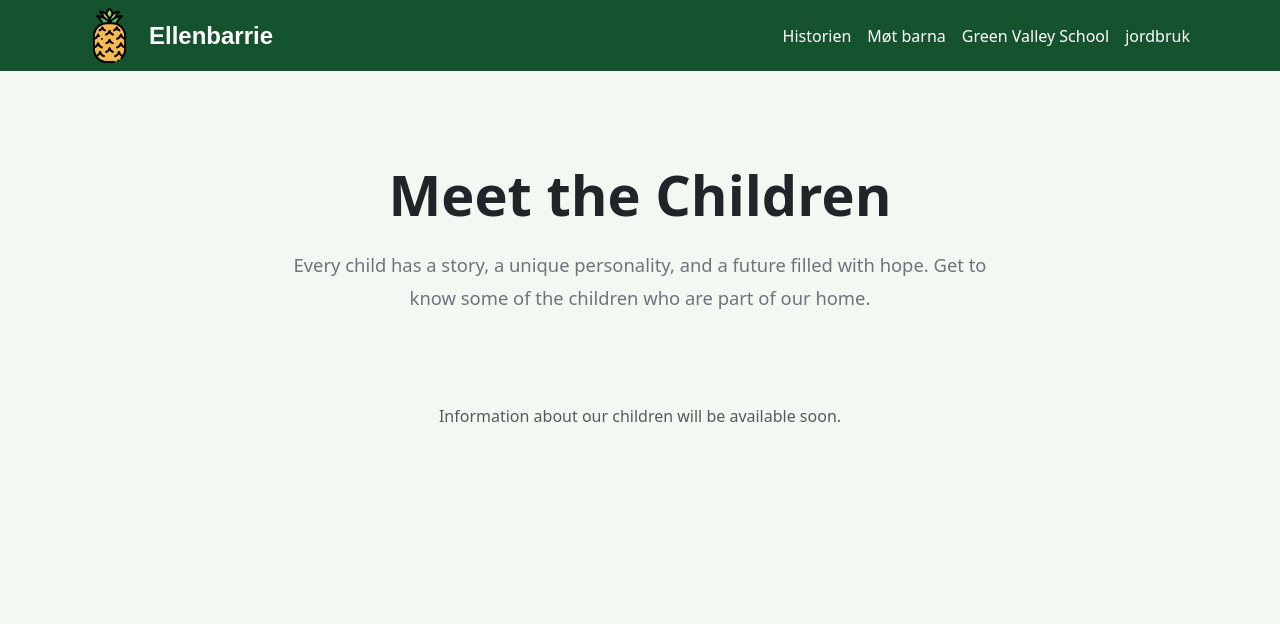
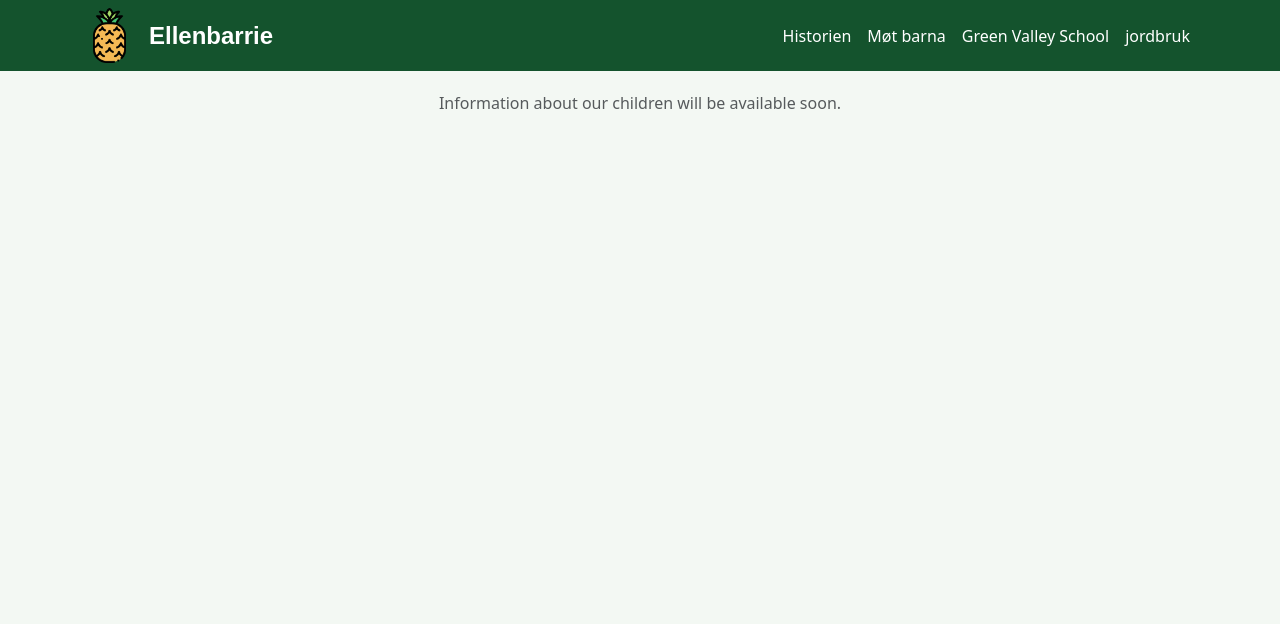
Before and after one commit to larslover/ellenbarrie, a Django app: page /children/ in a window 1280 px wide. Shown: the top 624 px of the page. Run offline with Django 5.2, Linux system fonts and the light colour scheme; data that the repository does not hold is empty.

Commit message:
removed verbose

```diff
--- a/core/templates/core/children.html
+++ b/core/templates/core/children.html
@@ -110,19 +110,6 @@ Meet the Children | Ellenbarrie Children's Home
      HEADER
      ============================================================ -->
 
-<section class="children-header">
-
-    <h1>
-        Meet the Children
-    </h1>
-
-    <p>
-        Every child has a story, a unique personality,
-        and a future filled with hope. Get to know some
-        of the children who are part of our home.
-    </p>
-
-</section>
 
 
 <!-- ============================================================
```
